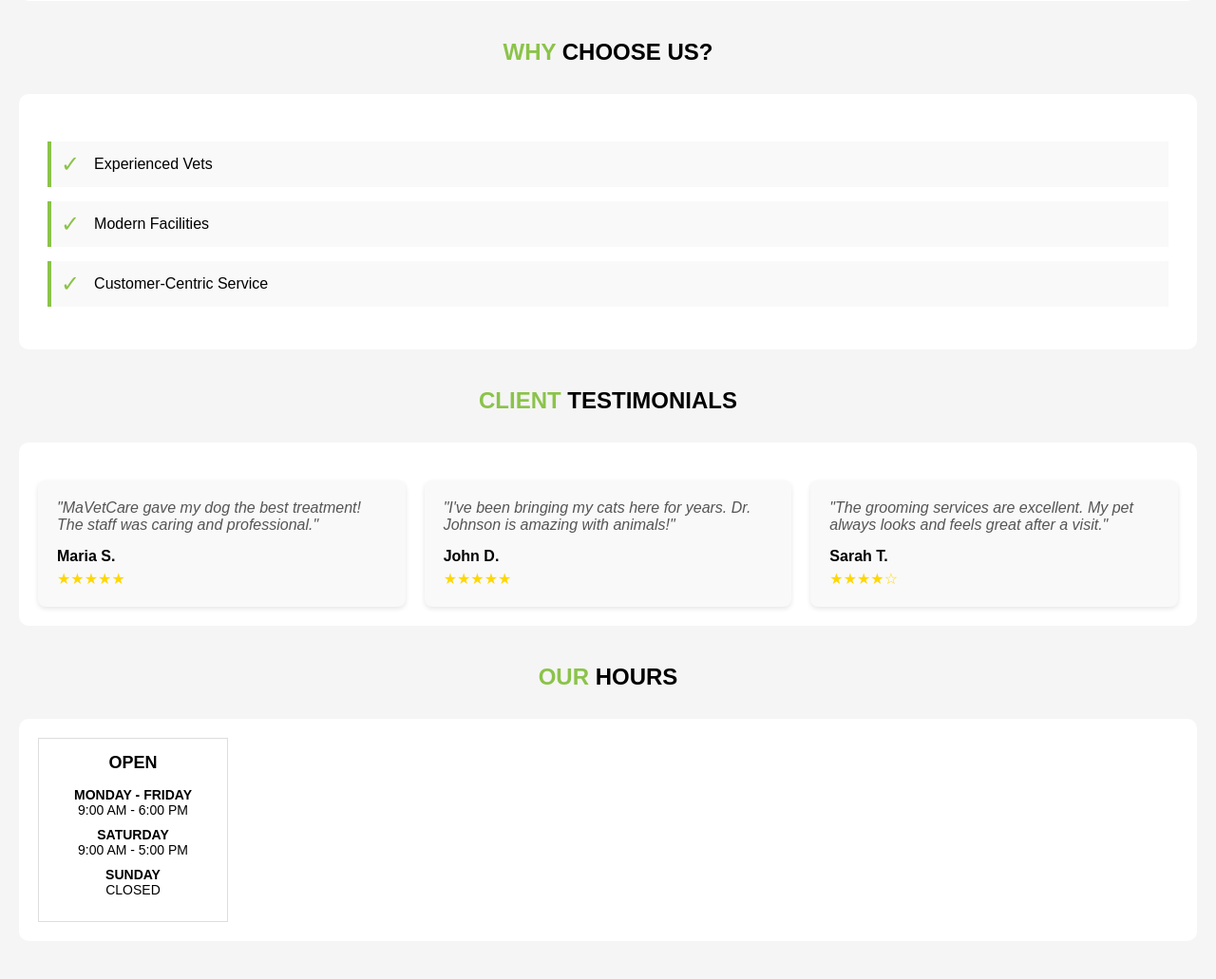
After one commit to Kraeyon/MAVETCARE, a PHP site: page /app/Views/home/aboutpage.php in a window 1280 px wide. The commit adds this page. Shown: the part 577-1608 px from the top of the page at 95% size. Run offline with PHP 8.4, Linux system fonts and the light colour scheme.

Commit message:
added aboutpage and fixed something in homepage

```diff
--- a/app/Controllers/HomeController.php
+++ b/app/Controllers/HomeController.php
@@ -6,4 +6,7 @@
     public function homepage() {
         $this->render('home/homepage');
     }
+    public function aboutpage() {
+        $this->render('home/aboutpage');
+    }
 }
--- /dev/null
+++ b/app/Views/home/aboutpage.php
@@ -0,0 +1,197 @@
+<?php
+// MaVetCare Veterinary Website
+// Define services offered for dynamic content generation
+$services = [
+    [
+        "title" => "Vaccinations",
+        "image" => "/api/placeholder/240/160"
+    ],
+    [
+        "title" => "Deworming",
+        "image" => "/api/placeholder/240/160"
+    ],
+    [
+        "title" => "Grooming",
+        "image" => "/api/placeholder/240/160"
+    ],
+    [
+        "title" => "Surgeries",
+        "image" => "/api/placeholder/240/160"
+    ],
+    [
+        "title" => "Pet Confinement",
+        "image" => "/api/placeholder/240/160"
+    ]
+];
+
+// Why Choose Us features
+$features = [
+    "Experienced Vets",
+    "Modern Facilities",
+    "Customer-Centric Service"
+];
+
+// Testimonials
+$testimonials = [
+    [
+        "text" => "MaVetCare gave my dog the best treatment! The staff was caring and professional.",
+        "author" => "Maria S.",
+        "rating" => 5
+    ],
+    [
+        "text" => "I've been bringing my cats here for years. Dr. Johnson is amazing with animals!",
+        "author" => "John D.",
+        "rating" => 5
+    ],
+    [
+        "text" => "The grooming services are excellent. My pet always looks and feels great after a visit.",
+        "author" => "Sarah T.",
+        "rating" => 4
+    ]
+];
+
+// Hours of operation
+$hours = [
+    "monday-friday" => "9:00 AM - 6:00 PM",
+    "saturday" => "9:00 AM - 5:00 PM",
+    "sunday" => "CLOSED"
+];
+?>
+
+<!DOCTYPE html>
+<html lang="en">
+<head>
+    <meta charset="UTF-8">
+    <meta name="viewport" content="width=device-width, initial-scale=1.0">
+    <title>MaVetCare - Professional Veterinary Care</title>
+    <link rel="stylesheet" href="/assets/css/aboutpage.css">
+</head>
+<body>
+    <section class="hero">
+        <div class="paw-icons">
+            <div class="paw-icon" style="top: 10px; left: 20px;">🐾</div>
+            <div class="paw-icon" style="bottom: 15px; left: 50px;">🐾</div>
+            <div class="paw-icon" style="top: 15px; right: 30px;">🐾</div>
+            <div class="paw-icon" style="bottom: 20px; right: 60px;">🐾</div>
+        </div>
+
+        <div class="hero-image">
+            <img src="/api/placeholder/300/200" alt="Vet clinic with happy pets & staff">
+        </div>
+
+        <div class="hero-content">
+            <h1>Welcome to MaVetCare!</h1>
+            <p>Providing compassionate care for your pets.</p>
+            <a href="#" class="cta-button">Book an Appointment</a>
+        </div>
+    </section>
+
+    <section class="services">
+        <h2 class="section-title">
+            <span>OUR </span>
+            <span>SERVICES</span>
+        </h2>
+
+        <div class="service-grid">
+            <?php foreach($services as $service): ?>
+            <div class="service-item">
+                <img src="<?php echo htmlspecialchars($service['image']); ?>" alt="<?php echo htmlspecialchars($service['title']); ?>">
+                <div class="service-overlay">
+                    <?php echo htmlspecialchars($service['title']); ?>
+                </div>
+            </div>
+            <?php endforeach; ?>
+        </div>
+    </section>
+
+    <section class="features">
+        <h2 class="section-title">
+            <span>WHY </span>
+            <span>CHOOSE US?</span>
+        </h2>
+
+        <div class="features-container">
+            <ul class="features-list">
+                <?php foreach($features as $feature): ?>
+                <li class="feature-item">
+                    <span class="feature-icon">✓</span>
+                    <?php echo htmlspecialchars($feature); ?>
+                </li>
+                <?php endforeach; ?>
+            </ul>
+        </div>
+    </section>
+
+    <section class="testimonials">
+        <h2 class="section-title">
+            <span>CLIENT </span>
+            <span>TESTIMONIALS</span>
+        </h2>
+
+        <div class="testimonials-container">
+            <div class="testimonial-grid">
+                <?php foreach($testimonials as $testimonial): ?>
+                <div class="testimonial-card">
+                    <div class="testimonial-text">"<?php echo htmlspecialchars($testimonial['text']); ?>"</div>
+                    <div class="testimonial-author"><?php echo htmlspecialchars($testimonial['author']); ?></div>
+                    <div class="star-rating">
+                        <?php
+                        for($i = 0; $i < $testimonial['rating']; $i++) {
+                            echo '★';
+                        }
+                        for($i = $testimonial['rating']; $i < 5; $i++) {
+                            echo '☆';
+                        }
+                        ?>
+                    </div>
+                </div>
+                <?php endforeach; ?>
+            </div>
+        </div>
+    </section>
+
+    <section class="contact">
+        <h2 class="section-title contact-title">
+            <span>OUR </span>
+            <span>HOURS</span>
+        </h2>
+
+        <div class="contact-container">
+            <div class="hours-container">
+                <div class="hours-header">OPEN</div>
+
+                <div class="hours-row">
+                    <div class="day-label">Monday - Friday</div>
+                    <div class="time"><?php echo htmlspecialchars($hours['monday-friday']); ?></div>
+                </div>
+
+                <div class="hours-row">
+                    <div class="day-label">Saturday</div>
+                    <div class="time"><?php echo htmlspecialchars($hours['saturday']); ?></div>
+                </div>
+
+                <div class="hours-row">
+                    <div class="day-label">Sunday</div>
+                    <div class="time"><?php echo htmlspecialchars($hours['sunday']); ?></div>
+                </div>
+            </div>
+        </div>
+    </section>
+
+    <?php
+    // Appointment booking functionality could be added here
+    // if(isset($_POST['book_appointment'])) {
+    //     $pet_name = $_POST['pet_name'];
+    //     $owner_name = $_POST['owner_name'];
+    //     $service_type = $_POST['service_type'];
+    //     $appointment_date = $_POST['appointment_date'];
+    //     $appointment_time = $_POST['appointment_time'];
+    //     $contact_number = $_POST['contact_number'];
+    //
+    //     // Process appointment booking
+    //     // Store in database
+    //     // Send confirmation email
+    // }
+    ?>
+</body>
+</html>
--- a/routes/web.php
+++ b/routes/web.php
@@ -5,6 +5,7 @@
 // Define routes
 // Home routes
 $router->map('GET', '/', 'App\Controllers\HomeController#homepage', 'home');
+$router->map('GET', '/about', 'App\Controllers\HomeController#aboutpage', 'about');
 
 // Auth routes
 $router->map('GET', '/login', 'App\Controllers\AuthController#renderLogin', 'render-login');
```
Also changed, not shown: app/Views/home/homepage.php (+6 -4 lines), public/assets/css/aboutpage.css (added), public/assets/images/dogs-with-stethoscope.png (added).
